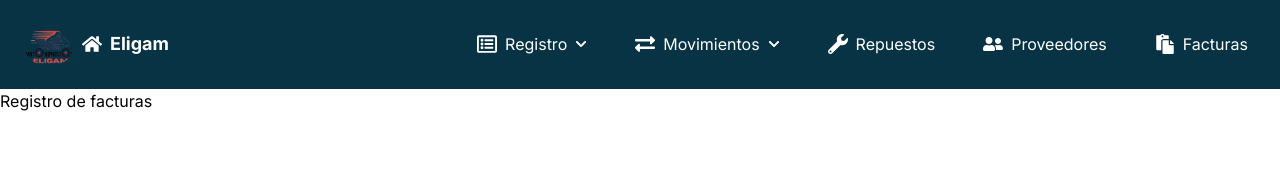
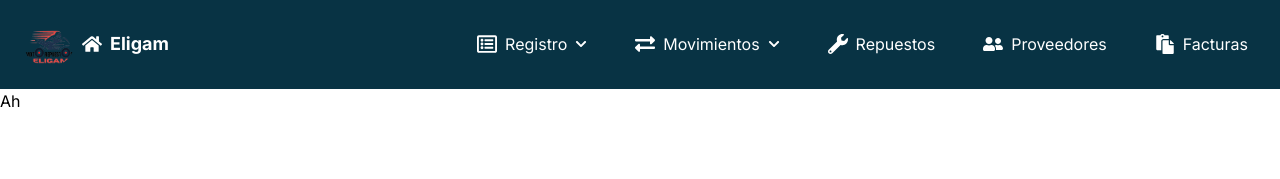
Before and after one commit to yeikoa/Sistema_de_inventario, a Next.js app: page /dashboard/registro/facturas in a window 1280 px wide. Shown: the top 179 px of the page. Built offline with nearby package versions, Linux system fonts and the light colour scheme.

Commit message:
eliminar

```diff
--- a/src/app/dashboard/registro/facturas/page.jsx
+++ b/src/app/dashboard/registro/facturas/page.jsx
@@ -1,9 +1,13 @@
+'use client'
+import React, { useState } from 'react';
 
-export default function BillsRegister(){
-    return(
-        <>
+function InvoiceRegister(){
+  return(
+    <div>
+      Ah
+    </div>
+  )
+}
 
-        <h1>Registro de facturas</h1>
-        </>
-    )
-}
+
+export default InvoiceRegister;
```
